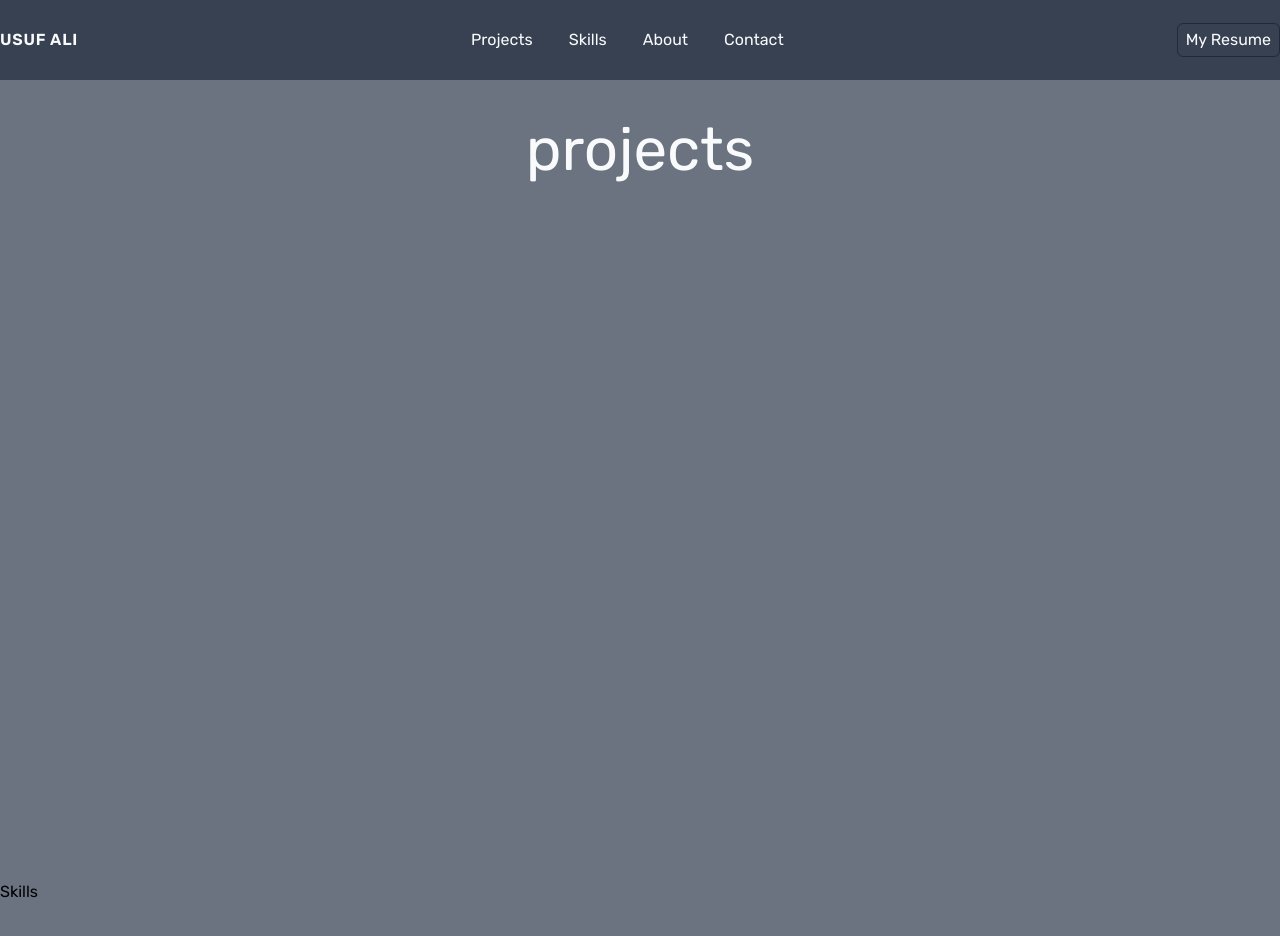
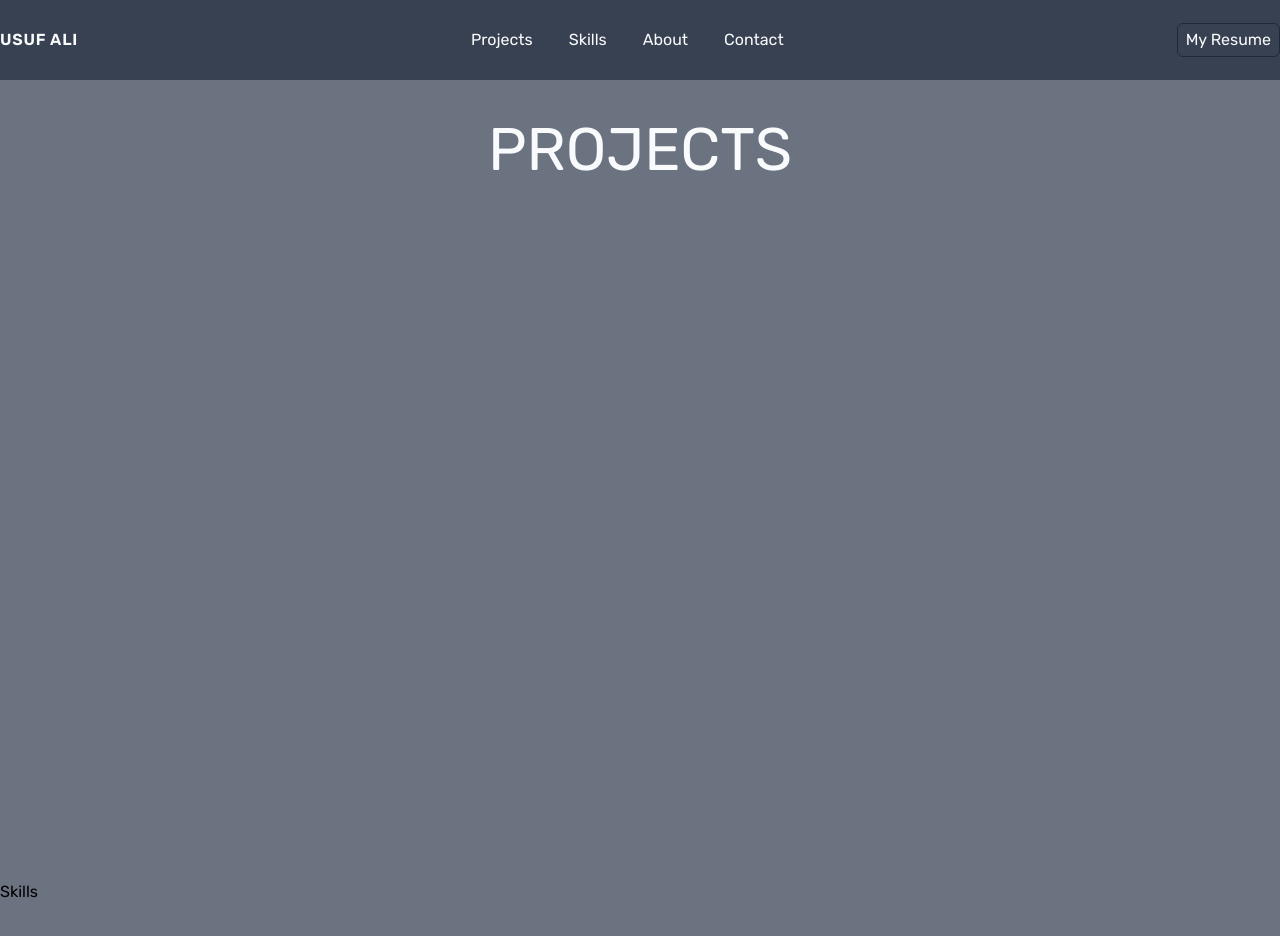
Before and after one commit to Shm-Rsuf/next-portfolio, a Next.js app: page / in a window 1280 px wide. Shown: the top 936 px of the page. Built offline with nearby package versions, Linux system fonts and the light colour scheme.

Commit message:
sectionHeading added

```diff
--- a/components/SectionHeading.tsx
+++ b/components/SectionHeading.tsx
@@ -3,7 +3,7 @@ interface SectionHeadingText {
 }
 const SectionHeading: React.FC<SectionHeadingText> = ({ text }) => {
   return (
-    <h2 className="text-4xl sm:text-6xl text-gray-50 text-center py-10">
+    <h2 className="text-4xl sm:text-6xl text-gray-50 text-center py-10 uppercase">
       {text}
     </h2>
   );
```
